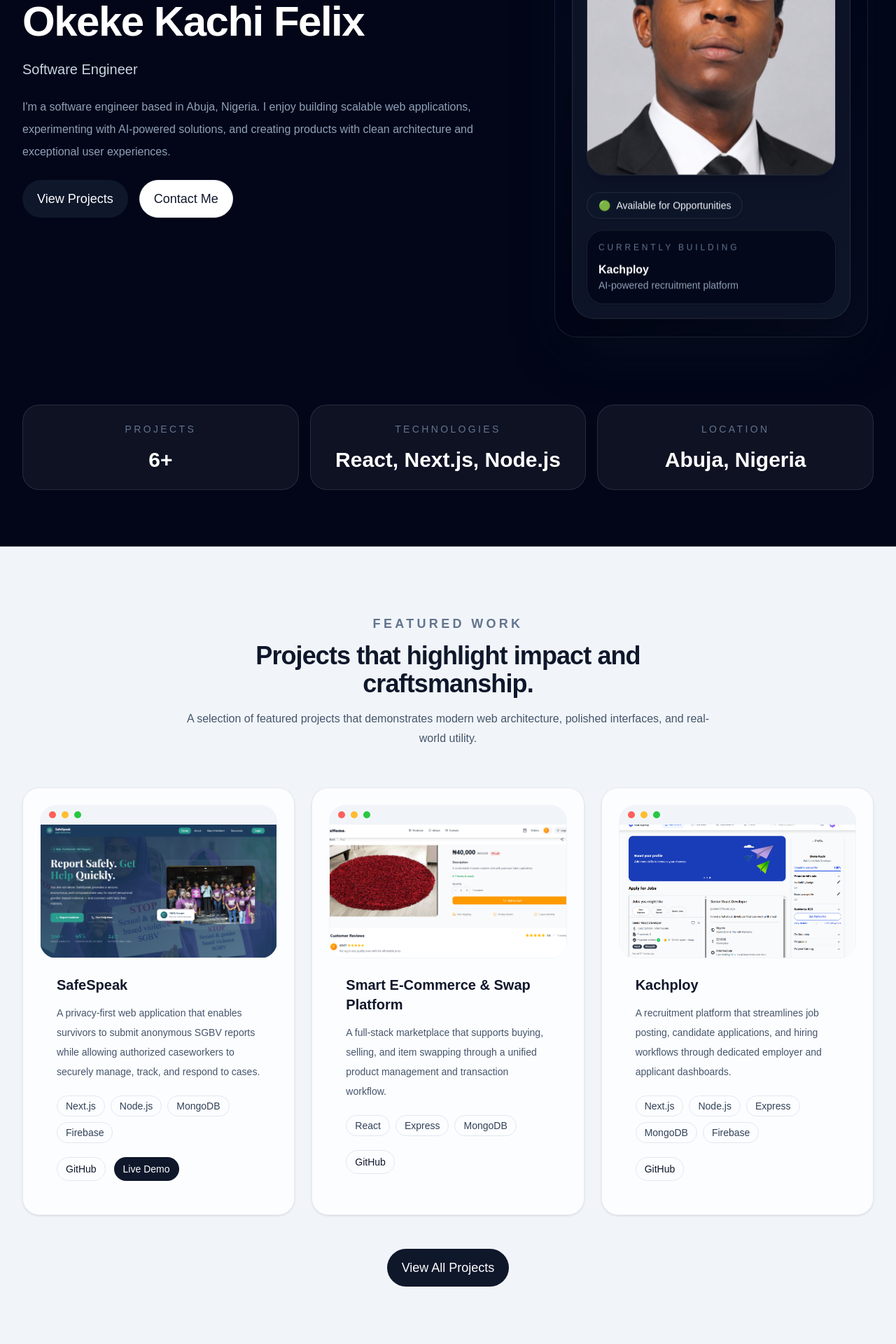
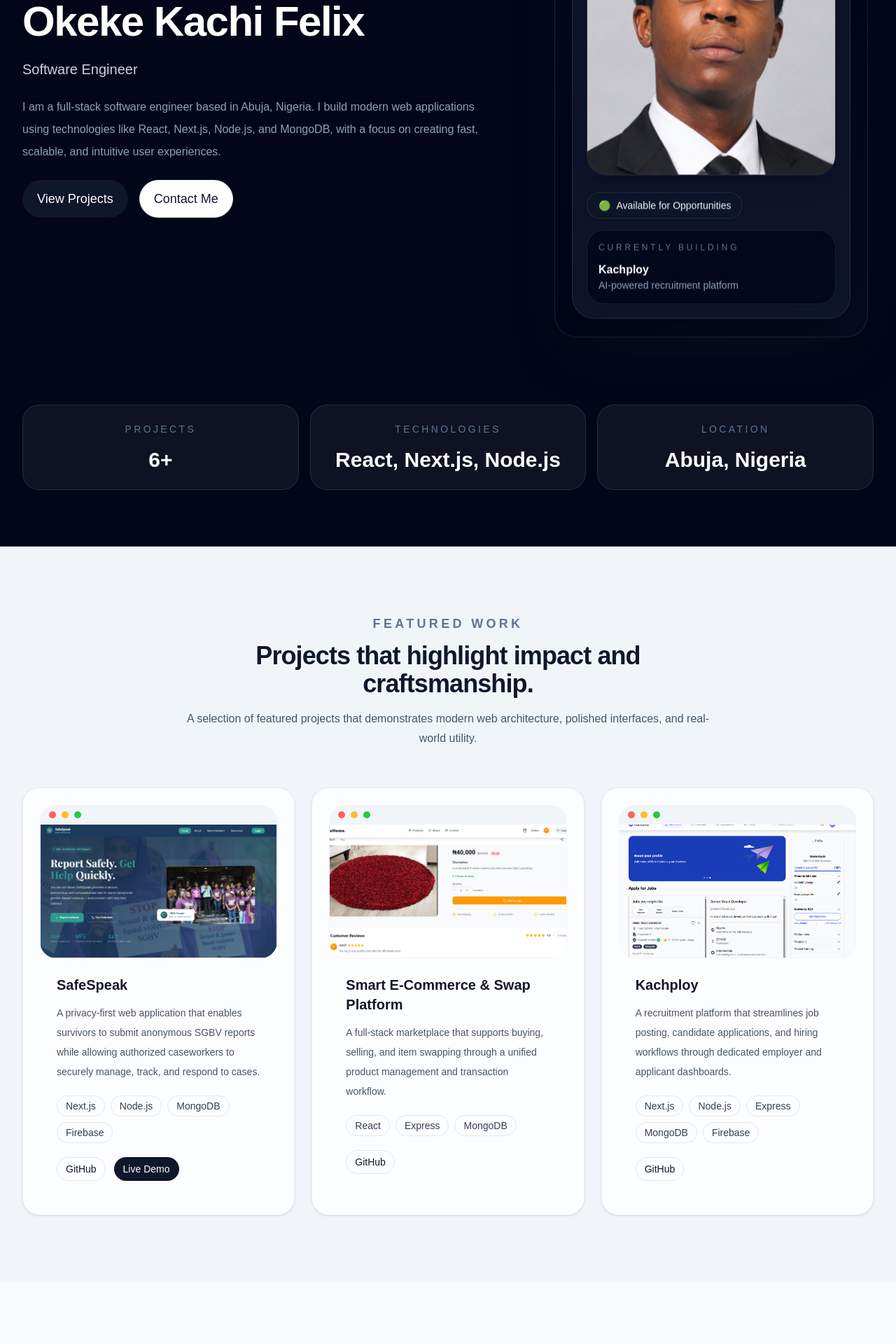
Before and after one commit to OkekeKachi/my_portfolio, a Next.js app: page / in a window 1280 px wide. Shown: the part 360-2280 px from the top of the page at 70% size. Built offline with nearby package versions, Linux system fonts and the light colour scheme.

Commit message:
Add sitemap and robots

```diff
--- a/src/components/sections/FeaturedProjects.jsx
+++ b/src/components/sections/FeaturedProjects.jsx
@@ -119,9 +119,9 @@ function FeaturedProjects({ projects: projectList }) {
           ))}
         </div>
 
-        <div className="mt-12 flex justify-center">
+        {/* <div className="mt-12 flex justify-center">
           <Button size="lg" onClick={() => router.push("/projects")}>View All Projects</Button>
-        </div>
+        </div> */}
       </Container>
     </Section>
   );
--- a/src/components/sections/Hero.jsx
+++ b/src/components/sections/Hero.jsx
@@ -34,7 +34,7 @@ function Hero() {
               transition={{ duration: 0.7, ease: "easeOut" }}
               className="space-y-6"
             >
-              <p className="text-sm font-semibold uppercase tracking-[0.32em] text-sky-400">
+              <p className="text-sm font-bold uppercase tracking-[0.32em]">
               Hello, I&apos;m
               </p>
               <h1 className="text-5xl font-semibold tracking-tight text-white sm:text-6xl">
@@ -42,7 +42,7 @@ function Hero() {
               </h1>
               <p className="text-xl font-medium text-slate-300">Software Engineer</p>
               <p className="max-w-2xl text-base leading-8 text-slate-400">
-                I&apos;m a software engineer based in Abuja, Nigeria. I enjoy building scalable web applications, experimenting with AI-powered solutions, and creating products with clean architecture and exceptional user experiences.
+                I am a full-stack software engineer based in Abuja, Nigeria. I build modern web applications using technologies like React, Next.js, Node.js, and MongoDB, with a focus on creating fast, scalable, and intuitive user experiences.
               </p>
               <div className="flex flex-col gap-4 sm:flex-row sm:flex-wrap">
                 <Button
--- a/src/constants/navigation.js
+++ b/src/constants/navigation.js
@@ -12,10 +12,10 @@ export const socialLinks = [
     label: "GitHub",
     href: "https://github.com/OkekeKachi",
   },
-  {
-    label: "LinkedIn",
-    href: "https://www.linkedin.com/",
-  },
+  // {
+  //   label: "LinkedIn",
+  //   href: "https://www.linkedin.com/",
+  // },
 ];
 
 export const resumeLink = {
--- a/src/data/projects.js
+++ b/src/data/projects.js
@@ -122,47 +122,7 @@ const projects = [
       "/images/projects/kachploy-3.png",
     ],
   },
-  {
-    id: 4,
-    slug: "vuna",
-    title: "Vuna",
-    description:
-      "An AI-assisted coaching platform that transforms employee feedback into actionable performance insights, personalized recommendations, and measurable growth plans.",
-    technologies: ["Next.js", "TypeScript", "OpenAI", "Firebase"],
-    techStack: ["Next.js", "TypeScript", "OpenAI", "Firebase", "Tailwind CSS"],
-    role: "AI product developer",
-    timeline: "5 weeks",
-    github: "#",
-    demo: "#",
-    featured: false,
-    image: "/images/projects/vuna.png",
-    heroImage: "/images/projects/vuna.png",
-    problem:
-      "Teams lacked a fast way to turn feedback into actionable coaching insights across projects and roles.",
-    solution:
-      "I built an AI-powered coaching interface that turns performance data into clear suggestions, personalized check-ins, and team growth signals.",
-    features: [
-      "AI-generated coaching recommendations",
-      "Team performance dashboards",
-      "Custom goals and progress tracking",
-      "Feedback capture and review workflows",
-    ],
-    challenges: [
-      "Integrating AI outputs in a trustworthy way.",
-      "Designing a calm, supportive user experience.",
-      "Maintaining clarity across diverse team roles.",
-    ],
-    learned: [
-      "How to design AI-first product experiences.",
-      "How to make coaching feel practical and empowering.",
-      "How to structure feedback workflows for teams.",
-    ],
-    gallery: [
-      "/images/projects/vuna-1.png",
-      "/images/projects/vuna-2.png",
-      "/images/projects/vuna-3.png",
-    ],
-  },
+
 ];
 
 export default projects;
--- a/src/styles/colors.js
+++ b/src/styles/colors.js
@@ -1,8 +1,8 @@
 // Design color tokens placeholder
 export const colors = {
-  primary: '#2563eb',
-  secondary: '#06b6d4',
-  muted: '#6b7280',
+  primary: '#008000',
+  secondary: '#008000',
+  muted: '#008000',
 };
 
 export default colors;
```
Also changed, not shown: public/robots.txt, 1 other file (tests, documents, lock files or other folders).
